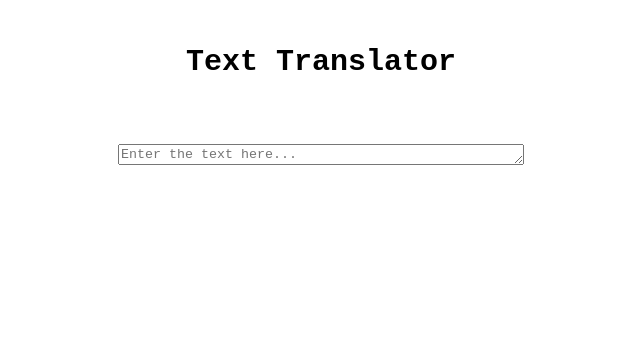
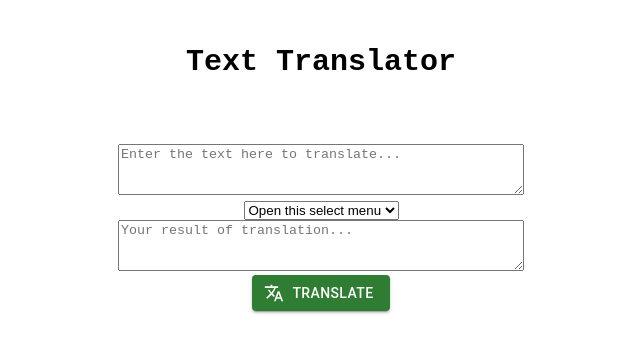
Before and after one commit to SandunMadush/Text-Translator, a React (Create React App) app in the folder translator/: page / in a window 1280 px wide. Shown: the top 352 px of the page, without its empty margins (319-959 px from the left). Built offline with nearby package versions, Linux system fonts and the light colour scheme; a web font is replaced by a local one.

Commit message:
bootstrap install

```diff
--- a/translator/package.json
+++ b/translator/package.json
@@ -5,11 +5,13 @@
   "dependencies": {
     "@emotion/react": "^11.9.3",
     "@emotion/styled": "^11.9.3",
+    "@mui/icons-material": "^5.8.4",
     "@mui/material": "^5.8.4",
     "@semantic-ui-react/css-patch": "^1.0.0",
     "@testing-library/jest-dom": "^5.16.4",
     "@testing-library/react": "^13.3.0",
     "@testing-library/user-event": "^13.5.0",
+    "bootstrap": "^5.1.3",
     "react": "^18.2.0",
     "react-dom": "^18.2.0",
     "react-scripts": "5.0.1",
--- a/translator/src/components/Translate.js
+++ b/translator/src/components/Translate.js
@@ -1,7 +1,21 @@
-import React from "react";
+import React, { useState, useEffect } from "react";
 import TextareaAutosize from "@mui/material/TextareaAutosize";
+import Box from "@mui/material/Box";
+import InputLabel from "@mui/material/InputLabel";
+import MenuItem from "@mui/material/MenuItem";
+import FormControl from "@mui/material/FormControl";
+import Select from "@mui/material/Select";
+import Button from "@mui/material/Button";
+import TranslateIcon from "@mui/icons-material/Translate";
 
 export default function Translate() {
+  const [inputText, setInputText] = useState("");
+  const [resultTest, setResultText] = useState("");
+
+  const translateText = () => {
+    setResultText(inputText);
+  };
+
   return (
     <div>
       <div className="app-header">
@@ -13,9 +27,42 @@ export default function Translate() {
           <form>
             <TextareaAutosize
               aria-label="empty textarea"
-              placeholder="Enter the text here..."
+              minRows={3}
+              placeholder="Enter the text here to translate..."
               style={{ width: 400 }}
+              onChange={(e) => setInputText(e.target.value)}
             />
+          </form>
+          <form>
+            <select
+              class="form-select form-select-sm"
+              aria-label=".form-select-sm example"
+            >
+              <option selected>Open this select menu</option>
+              <option value="1">One</option>
+              <option value="2">Two</option>
+              <option value="3">Three</option>
+            </select>
+          </form>
+          <form>
+            <TextareaAutosize
+              aria-label="empty textarea"
+              minRows={3}
+              placeholder="Your result of translation..."
+              style={{ width: 400 }}
+              value={resultTest}
+            />
+          </form>
+          <form>
+            <Button
+              variant="contained"
+              startIcon={<TranslateIcon />}
+              size="medium"
+              color="success"
+              onClick={translateText}
+            >
+              Translate
+            </Button>
           </form>
         </div>
       </div>
```
Also changed, not shown: 1 other file (tests, documents, lock files or other folders).
